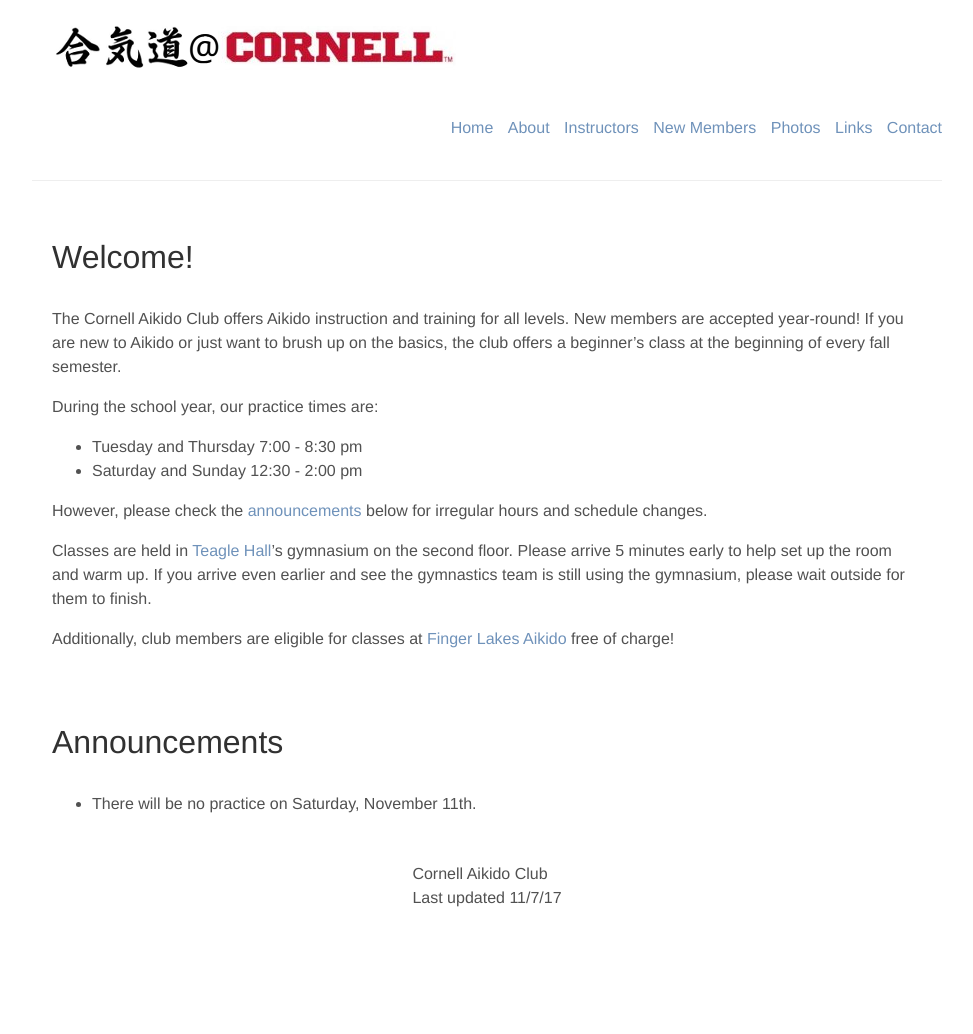
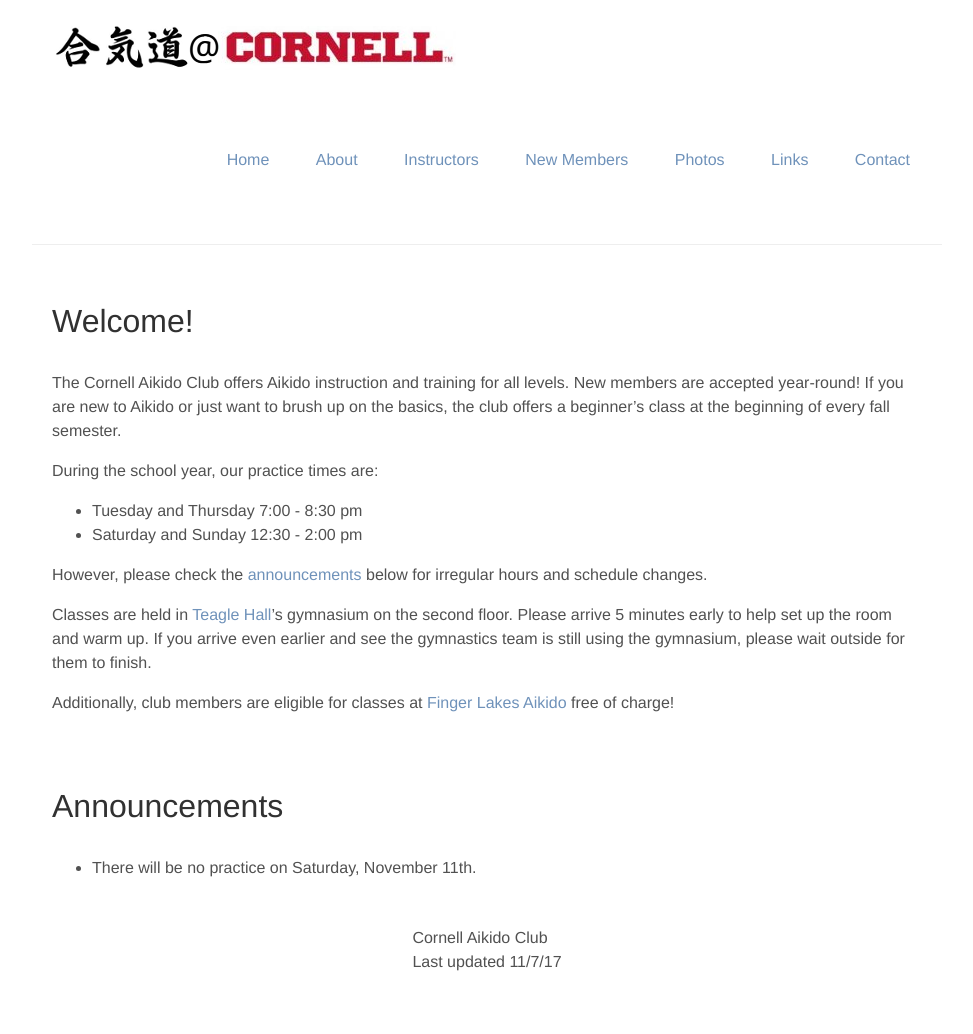
Before and after one commit to CornellAikido/website, a Jekyll site: the page built from pages/index.md, in a window 1280 px wide. Shown: the whole page, without its empty margins (153-1126 px from the left). Built offline with Jekyll 4.4.1, drawn with Linux system fonts in a browser that asks for light colours; our own code applies the rules of GitHub Pages for plain Markdown files; before the commit the page ends 970 px from its top, so only the background shows below that.

Commit message:
Trying to fix navbar squishing on mobile

```diff
--- a/_sass/_nav.scss
+++ b/_sass/_nav.scss
@@ -2,10 +2,12 @@
   ul {
     list-style: none;
     text-align: right;
+    padding: 1em;
   }
 
   li {
     display: inline-block;
     margin-left: 10px;
+    padding: 1em;
   }
 }
```
